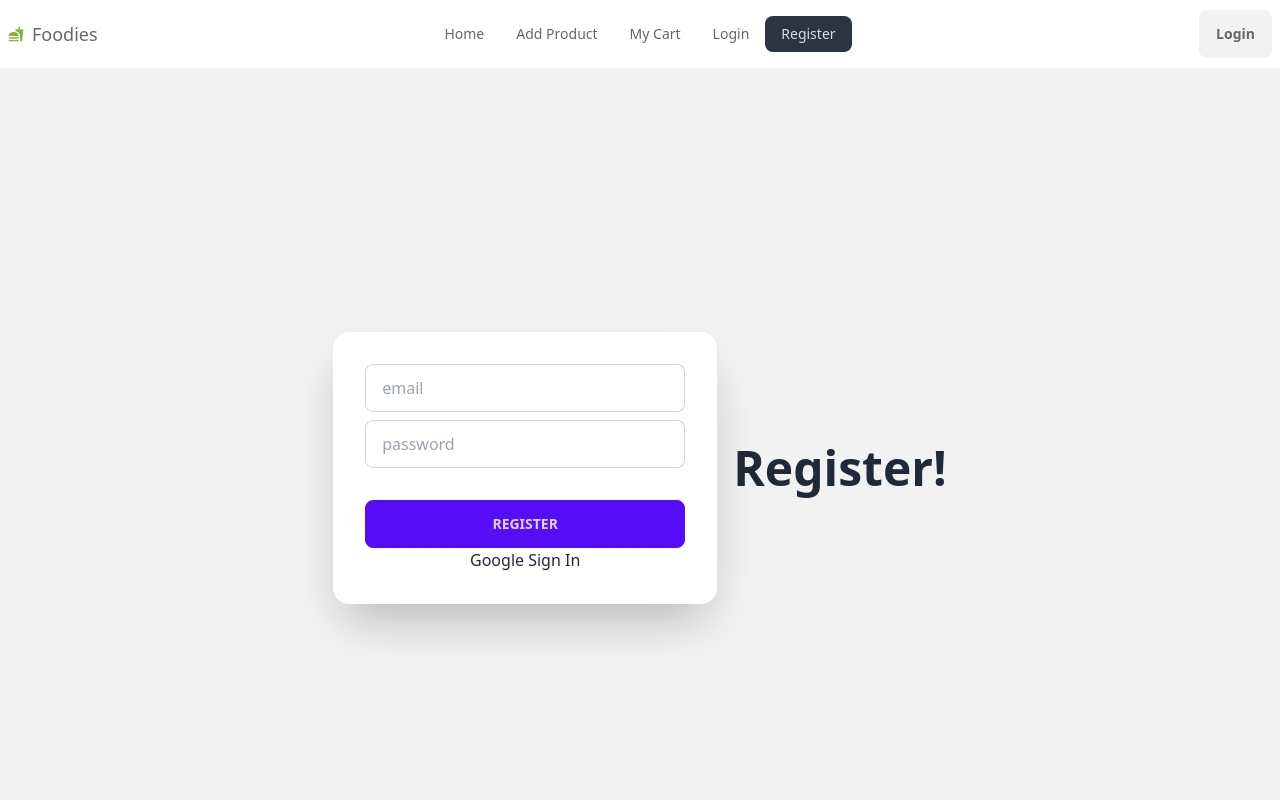
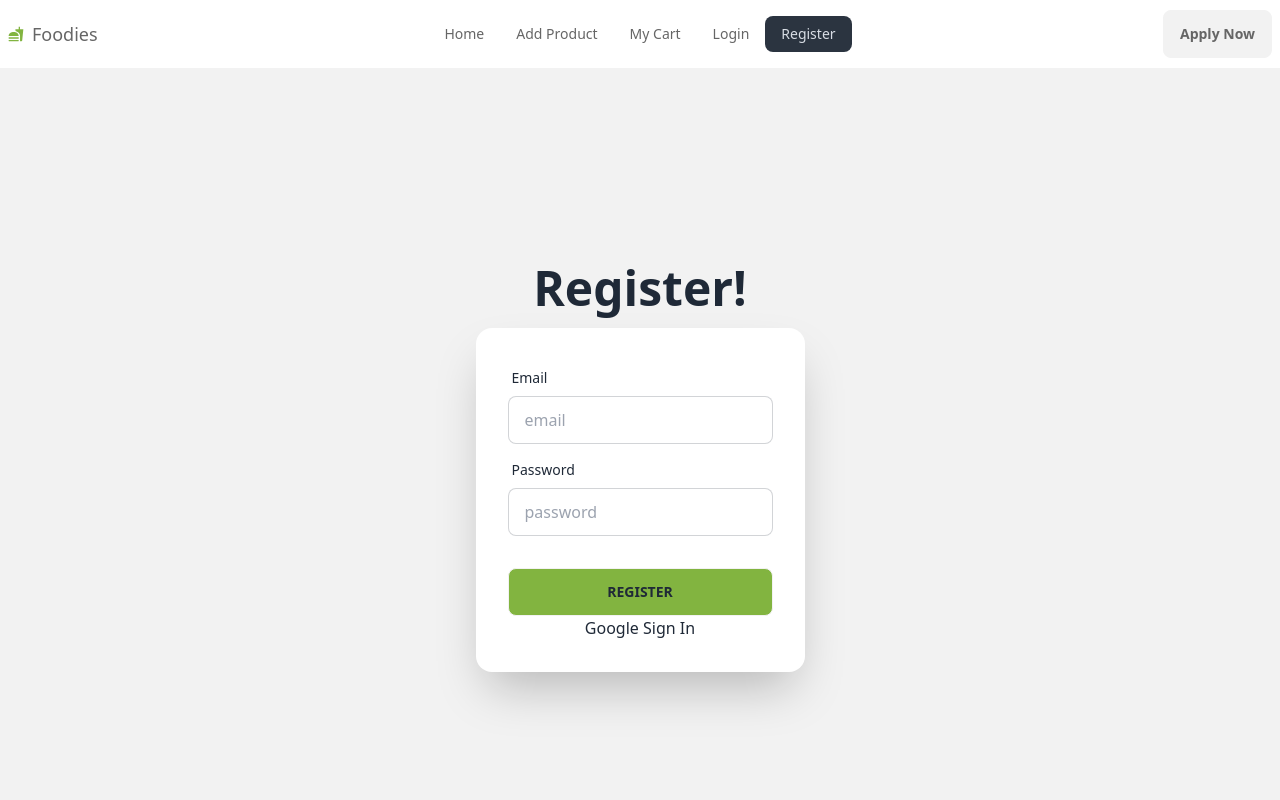
Before and after one commit to jannat710/food-beverage-client, a React (Vite) app: page /register in a window 1280 px wide. Shown: the top 800 px of the page. Built offline with nearby package versions, Linux system fonts and the light colour scheme; no server answers.

Commit message:
modified login section and added sweet alert

```diff
--- a/src/Provider/AuthProvider.jsx
+++ b/src/Provider/AuthProvider.jsx
@@ -1,12 +1,13 @@
-import { createContext } from "react";
+import { createContext, useEffect, useState } from "react";
 import app from "../firebase/firebase.config";
-import { GoogleAuthProvider, createUserWithEmailAndPassword, getAuth, signInWithEmailAndPassword, signInWithPopup } from "firebase/auth";
+import { GoogleAuthProvider, createUserWithEmailAndPassword, getAuth, onAuthStateChanged, signInWithEmailAndPassword, signInWithPopup } from "firebase/auth";
 
 export const AuthContext = createContext(null);
 const auth = getAuth(app)
 //Google
 const googleProvider = new GoogleAuthProvider();
 const AuthProvider = ({children}) => {
+    const [user,setUser] = useState();
     const googleSignIn = () =>{
         return signInWithPopup(auth,googleProvider);
     }
@@ -19,12 +20,23 @@ const AuthProvider = ({children}) => {
     const signIn = (email,password) =>{
         return signInWithEmailAndPassword(auth,email,password)
     }
+    //Observer
+    // useEffect(() =>{
+    //     const unSubscribe = onAuthStateChanged(auth, (currentUser) =>{
+    //         console.log('state change');
+    //         setUser(currentUser);
+    //     });
+    //     return (() =>{
+    //       return unSubscribe();
+    //     })
+    // },[]);
 
 
     const Authentication ={
         googleSignIn,
         signUp,
-        signIn
+        signIn,
+        // user,
     }
 
     return (
--- a/src/Routes/PublicRoute.jsx
+++ b/src/Routes/PublicRoute.jsx
@@ -6,6 +6,7 @@ import MyCart from "../components/MyCart/MyCart";
 import Error from "../components/Error/Error";
 import Login from "../components/Login/Login";
 import Register from "../components/Register/Register";
+import Navbar from "../components/shared/Navbar/Navbar";
   const router = createBrowserRouter([
     {
       path: "/",
--- a/src/components/Home/Home.jsx
+++ b/src/components/Home/Home.jsx
@@ -5,10 +5,14 @@ import Banner from "./Banner";
 import Brands from "./Brands";
 
 
+
+
 const Home = () => {
+
     const brands=useLoaderData();
     return (
         <div className="max-w-7xl mx-auto py-10">
+
             <Banner></Banner>
             <h1 className="text-4xl font-bold text-center">Top <span className="text-[#82B440]">Brands</span></h1>
            <div className="grid sm:grid-cols-1 md:grid-cols-2 lg:grid-cols-6 gap-5 py-10">
--- a/src/components/Login/Login.jsx
+++ b/src/components/Login/Login.jsx
@@ -1,6 +1,6 @@
 import { useContext, useState } from "react";
 import { AuthContext } from "../../Provider/AuthProvider";
-import toast, { Toaster } from 'react-hot-toast';
+import Swal from 'sweetalert2'
 
 
 const Login = () => {
@@ -8,7 +8,7 @@ const Login = () => {
     const [email, setEmail] = useState('');
     const [password, setPassword] = useState('');
     const [error, setError] = useState('');
-    console.log(googleSignIn)
+
 
     const handleEmail = (text) => {
         setEmail(text.target.value);
@@ -27,25 +27,29 @@ const Login = () => {
     }
 
     const handleLogin =()=>{
-        if(email,password){
+        if((email,password)){
+            console.log("ok")
             signIn(email,password)
             .then(result=>{
-                console.log(result.user)
+                console.log(result.user);
             })
-            .catch((err) => {
-                toast.error('Login Failed!');
+            .catch((err)=>{
+                Swal.fire(
+                    'Oops!',
+                    'Invalid Login!',
+                    'error'
+                  )
             })
         }
     }
 
 
     return (
-<div>
-    <Toaster></Toaster>
-<div className="hero min-h-screen bg-base-200">
+        <div className="hero min-h-screen bg-base-200">
   <div className="hero-content flex-col lg:flex-row-reverse">
     <div className="text-center lg:text-left">
       <h1 className="text-5xl font-bold">Login now!</h1>
+
     </div>
     <div className="card flex-shrink-0 w-full max-w-sm shadow-2xl bg-base-100">
       <form className="card-body">
@@ -63,11 +67,9 @@ const Login = () => {
           <button onClick={handleGoogleSignIn}>Google Sign In</button>
         </div>
 
-
       </form>
     </div>
   </div>
-</div>
 </div>
     );
 };
--- a/src/components/Register/Register.jsx
+++ b/src/components/Register/Register.jsx
@@ -1,6 +1,7 @@
 import { useContext, useState } from "react";
 import { AuthContext } from "../../Provider/AuthProvider";
-import toast, { Toaster } from 'react-hot-toast';
+// import toast, { Toaster } from 'react-hot-toast';
+import Swal from 'sweetalert2'
 
 
 
@@ -22,37 +23,56 @@ const Register = () => {
     const handleRegister = () => {
         if (!/^(?!.*[A-Z])(?!.*[\W_]).{1,5}$/.test(password)
         ) {
-            toast.success("Registration failed! Password must be less than 6 characters , do not have a capital letter , do not have a special character");
+
+            Swal.fire({
+                icon: 'error',
+                title: 'Registration failed!',
+                text: 'Password must be less than 6 characters , do not have a capital letter , do not have a special character',
+              })
+              Swal.fire(
+                'Registration failed!',
+                'Password must be less than 6 characters , do not have a capital letter , do not have a special character!',
+                'error'
+              )
 
         }
         else {
             setError('');
             signUp(email, password)
-            toast.error('Registration Successful!');
+            Swal.fire(
+                'Good job!',
+                'Registration Successful!',
+                'success'
+              )
 
 
         }
     };
     return (
         <div>
-            <Toaster></Toaster>
+            {/* <Toaster></Toaster> */}
 
             <div className="hero min-h-screen bg-base-200">
-                <div className="hero-content flex-col lg:flex-row-reverse">
-                    <div className="text-center lg:text-left">
+                <div className="hero-content flex-col lg:flex-col">
+                    <div className="text-center">
                         <h1 className="text-5xl font-bold">Register!</h1>
                     </div>
                     <div className="card flex-shrink-0 w-full max-w-sm shadow-2xl bg-base-100">
                         <form className="card-body">
                             <div className="form-control">
-
+                            <label className="label">
+            <span className="label-text">Email</span>
+          </label>
                                 <input onChange={(e) => handleEmail(e)} type="email" placeholder="email" className="input input-bordered" required />
                             </div>
                             <div className="form-control">
+                            <label className="label">
+            <span className="label-text">Password</span>
+          </label>
                                 <input onChange={(e) => handlePassword(e)} type="password" placeholder="password" className="input input-bordered" required />
                             </div>
                             <div className="form-control mt-6">
-                                <button onClick={handleRegister} className="btn btn-primary">Register</button>
+                                <button onClick={handleRegister} className="btn bg-[#82B440]">Register</button>
 
 
                                 <button>Google Sign In</button>
--- a/src/components/shared/Navbar/Navbar.jsx
+++ b/src/components/shared/Navbar/Navbar.jsx
@@ -1,8 +1,12 @@
 import { NavLink } from "react-router-dom";
 import {MdFastfood} from 'react-icons/md'
+// import { useContext } from "react";
+// import { AuthContext } from "../../../Provider/AuthProvider";
 
 
 const Navbar = () => {
+  // const {user} = useContext(AuthContext);
+  // console.log(user)
     const links = <>
             <li className="text-[#666]"><NavLink to="/">Home</NavLink></li>
             <li className="text-[#666]"><NavLink to="/addproduct">Add Product</NavLink></li>
@@ -32,7 +36,8 @@ const Navbar = () => {
     </ul>
   </div>
   <div className="navbar-end">
-    <a className="btn text-[#666] normal-case">Login</a>
+
+    <a className="btn text-[#666] normal-case">Apply Now</a>
   </div>
 </div>
     );
```
